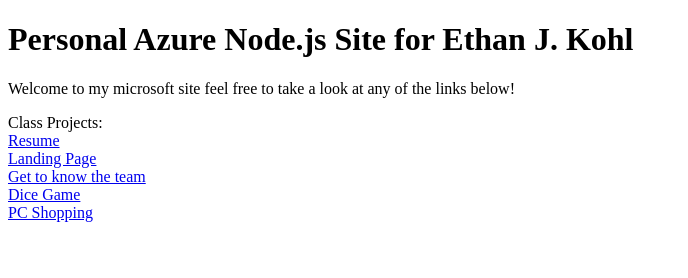
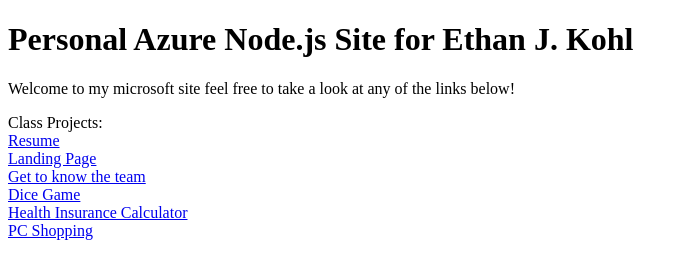
Before and after one commit to Ethan-Kohl/personal-azure-node-js-site-ejk, a website: page static/index.html in a window 1280 px wide. Shown: the whole page, without its empty margins (0-688 px from the left). Drawn offline with Linux system fonts and the light colour scheme.

Commit message:
1.3 included health insurance calculator link
calculator still not working

```diff
--- a/static/index.html
+++ b/static/index.html
@@ -12,7 +12,8 @@
 <a href="Landing Page.html">Landing Page</a><br />
  <a href="getting-to-know-each-other-ek.html">Get to know the team</a><br />
  <a href="ProfessorDiceGame.html">Dice Game</a><br />
-  <a href="https://taos-final-project.azurewebsites.net">PC Shopping</a><br />
+ <a href="https://health-insurance-calculator.azurewebsites.net/">Health Insurance Calculator</a><br />
+ <a href="https://taos-final-project.azurewebsites.net">PC Shopping</a><br />
 
 </body>
 </html>
```
